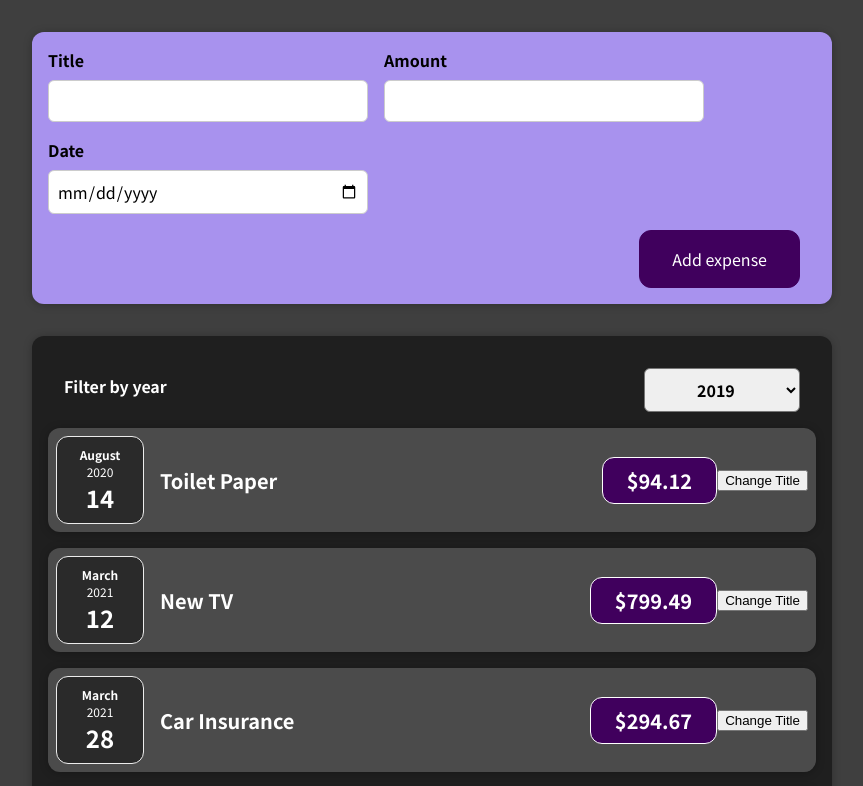
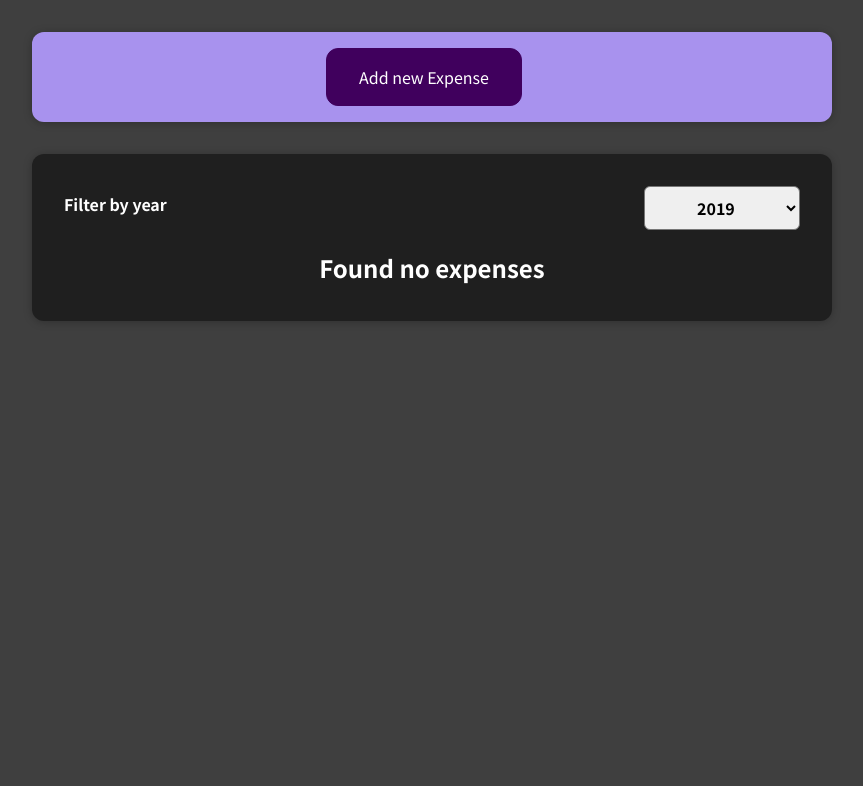
Before and after one commit to RobyDoby/React-Expenses-tracker, a React (Create React App) app: page / in a window 1280 px wide. Shown: the top 786 px of the page, without its empty margins (208-1071 px from the left). Built offline with nearby package versions, Linux system fonts and the light colour scheme.

Commit message:
added dynamic expense content and form animation

```diff
--- a/src/App.js
+++ b/src/App.js
@@ -1,8 +1,8 @@
+import { useState } from 'react';
 import Expenses from './components/Expenses/Expenses';
 import NewExpense from './components/NewExpense/NewExpense';
 
-function App() {
-   const expenses = [
+const DUMMY_EXPENSES = [
    {
       id: 'e1',
       title: 'Toilet Paper',
@@ -24,13 +24,18 @@ function App() {
    },
 ];
 
+function App() {
+   const [expenses, setExpenses] = useState(DUMMY_EXPENSES);
+
    const addExpenseHandler = (expense) => {
-      console.log('here', expense);
+      setExpenses((previousExpenses) => {
+         return [expense, ...previousExpenses];
+      });
    };
    return (
       <div>
          <NewExpense onAddExpense={addExpenseHandler} />
-         <Expenses data={expenses}></Expenses>
+         <Expenses items={expenses}></Expenses>
       </div>
    );
 }
--- a/src/components/Expenses/ExpenseItem.js
+++ b/src/components/Expenses/ExpenseItem.js
@@ -1,24 +1,18 @@
-import React, { useState } from 'react';
-
 import ExpenseDate from './ExpenseDate';
 import './ExpenseItem.css';
 import Card from '../UI/Card';
 
 function ExpenseItem(props) {
-   const [title, setTitle] = useState(props.title);
-
-   const clickHandler = () => {
-      setTitle('Updated');
-   };
    return (
+      <li>
          <Card className="expense-item">
             <ExpenseDate date={props.date} />
             <div className="expense-item__description">
-            <h2>{title}</h2>
+               <h2>{props.title}</h2>
                <div className="expense-item__price">${props.amount}</div>
             </div>
-         <button onClick={clickHandler}>Change Title</button>
          </Card>
+      </li>
    );
 }
 
--- a/src/components/Expenses/Expenses.js
+++ b/src/components/Expenses/Expenses.js
@@ -1,37 +1,24 @@
-import ExpenseItem from './ExpenseItem';
 import { useState } from 'react';
 import Card from '../UI/Card';
 import './Expenses.css';
 import ExpensesFilter from './ExpensesFilter';
+import ExpensesList from './ExpensesList';
 
 function Expenses(props) {
    const [selectedYear, setSelectedYear] = useState('2019');
+
+   const filteredExpenses = props.items.filter((item) => {
+      return item.date.getFullYear().toString() === selectedYear;
+   });
+
    const YearSelectedHandler = (year) => {
       setSelectedYear(year);
    };
+
    return (
       <Card className="expenses">
          <ExpensesFilter currentYear={selectedYear} onYearSelected={YearSelectedHandler} />
-         <ExpenseItem
-            title={props.data[0].title}
-            amount={props.data[0].amount}
-            date={props.data[0].date}
-         ></ExpenseItem>
-         <ExpenseItem
-            title={props.data[1].title}
-            amount={props.data[1].amount}
-            date={props.data[1].date}
-         ></ExpenseItem>
-         <ExpenseItem
-            title={props.data[2].title}
-            amount={props.data[2].amount}
-            date={props.data[2].date}
-         ></ExpenseItem>
-         <ExpenseItem
-            title={props.data[3].title}
-            amount={props.data[3].amount}
-            date={props.data[3].date}
-         ></ExpenseItem>
+         <ExpensesList items={filteredExpenses} />
       </Card>
    );
 }
--- /dev/null
+++ b/src/components/Expenses/ExpensesList.css
@@ -0,0 +1,9 @@
+.expenses-list {
+   list-style: none;
+   padding: 0;
+}
+
+.expenses-list__fallback {
+   color: white;
+   text-align: center;
+}
--- /dev/null
+++ b/src/components/Expenses/ExpensesList.js
@@ -0,0 +1,24 @@
+import './ExpensesList.css';
+import ExpenseItem from './ExpenseItem';
+
+const ExpensesList = (props) => {
+   if (props.items.length === 0) {
+      return <h2 className="expenses-list__fallback">Found no expenses</h2>;
+   }
+   return (
+      <ul className="expenses-list">
+         {props.items.map((item) => {
+            return (
+               <ExpenseItem
+                  title={item.title}
+                  amount={item.amount}
+                  date={item.date}
+                  key={item.id}
+               />
+            );
+         })}
+      </ul>
+   );
+};
+
+export default ExpensesList;
--- a/src/components/NewExpense/ExpenseForm.js
+++ b/src/components/NewExpense/ExpenseForm.js
@@ -58,6 +58,7 @@ const ExpenseForm = (props) => {
             </div>
          </div>
          <div className="new-expense__actions">
+            <button onClick={props.onCancel}>Cancel</button>
             <button type="submit">Add expense</button>
          </div>
       </form>
--- a/src/components/NewExpense/NewExpense.js
+++ b/src/components/NewExpense/NewExpense.js
@@ -1,20 +1,32 @@
-import { useId } from 'react';
+import { useState, useId } from 'react';
 import ExpenseForm from './ExpenseForm';
 import './NewExpense.css';
 
 const NewExpense = (props) => {
+   const [isEditing, setIsEditing] = useState(false);
+
    const id = useId();
 
-   const onSaveExpenseDataHandler = (enteredExpenseData) => {
+   const startEditingHandler = () => {
+      setIsEditing(true);
+   };
+   const endEditingHandler = () => {
+      setIsEditing(false);
+   };
+   const SaveExpenseDataHandler = (enteredExpenseData) => {
       const expenseData = {
          ...enteredExpenseData,
          id: `${id}-expense`,
       };
       props.onAddExpense(expenseData);
+      setIsEditing(false);
    };
    return (
       <div className="new-expense">
-         <ExpenseForm onSaveExpenseData={onSaveExpenseDataHandler} />
+         {!isEditing && <button onClick={startEditingHandler}>Add new Expense</button>}
+         {isEditing && (
+            <ExpenseForm onSaveExpenseData={SaveExpenseDataHandler} onCancel={endEditingHandler} />
+         )}
       </div>
    );
 };
```
Also changed, not shown: 1 other file (tests, documents, lock files or other folders). Lines whose indentation alone changed are shown as unchanged.
